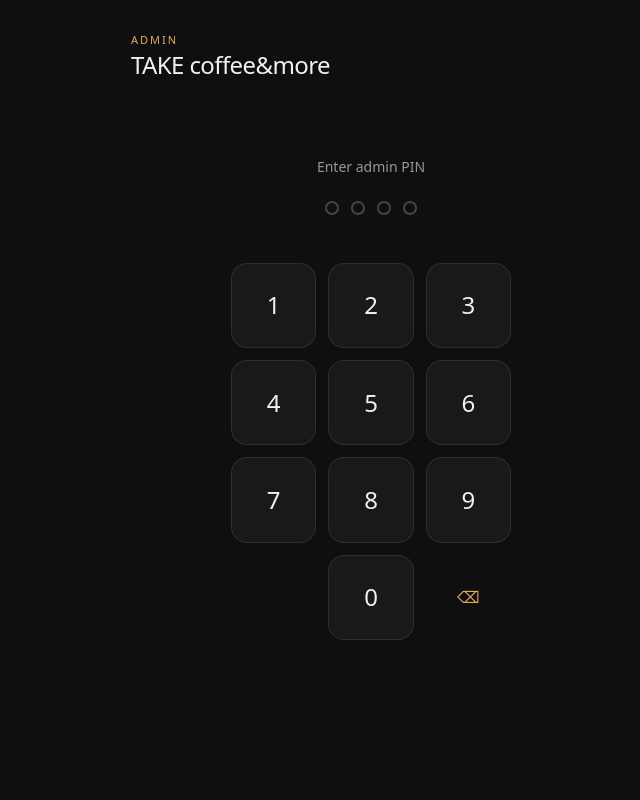
After one commit to alinaavanesova145-glitch/take-loyalty, a FastAPI app: template app/templates/admin.html in a window 1280 px wide. The commit adds this page. Shown: the whole page, without its empty margins (269-909 px from the left). Run offline with FastAPI, Linux system fonts and the light colour scheme; the template is opened without the code that fills it, so the values that code supplies are empty; some libraries are stand-ins or nearby versions.

Commit message:
feat: transaction history endpoint, single-branch rename, minimal admin dashboard
Part A - GET /api/user/{telegram_id}/transactions returns real Transaction
rows (newest-first, joined to branch name). client.html's History tab was
always rendering a hardcoded empty array -- now actually fetches this and
renders real history, falling back to empty (not a blank card) if the
fetch fails.

Part B - seed.py's default branch renamed Tumanyan 38 -> Aivazovsky park
(name + address; address wasn't explicitly specified, inferred from the
existing "<name>, Yerevan" pattern).

Part C - minimal read-only admin dashboard, reusing Employee.role rather
than new tables:
- get_current_admin depends on get_current_employee (valid session) plus
  a role check -- a valid barista session is 403'd, not 401, since they
  did authenticate fine, they're just not authorized for admin data.
- GET /api/admin/stats: total customers, cups sold, coffees redeemed,
  points outstanding (the balance liability), 7-day daily breakdown.
  Deliberately a volume dashboard only -- this points model never
  captured bill amounts, so there's no revenue figure to report.
- templates/admin.html: same PIN-pad pattern as barista.html, reused
  POST /api/barista/login (it already checks Employee by PIN hash
  regardless of role, so no new login flow needed), read-only stats
  view. Caught and fixed two bugs before shipping: a logout() call was
  clearing the DOM node its own error message lived in before the user
  could see it, and the inline <script> needed the same {% raw %} fix
  barista.html needed earlier this session for a literal '{{' inside a
  JS string -- missed carrying it over when writing this file fresh.
- app/config.py: added ADMIN_PIN alongside the existing BARISTA_PIN.

```diff
--- a/app/config.py
+++ b/app/config.py
@@ -16,6 +16,7 @@ class Settings(BaseSettings):
     # rather than declaring fields nothing reads.
     DATABASE_URL: str
     BARISTA_PIN: str = "1234"
+    ADMIN_PIN: str = "9999"
 
     model_config = SettingsConfigDict(
         env_file=".env",
--- a/app/main.py
+++ b/app/main.py
@@ -28,10 +28,19 @@ from fastapi.responses import HTMLResponse
 from fastapi.staticfiles import StaticFiles
 from fastapi.templating import Jinja2Templates
 from pydantic import BaseModel, Field
-from sqlalchemy import select
+from sqlalchemy import func, select
 from sqlalchemy.ext.asyncio import AsyncSession, async_sessionmaker, create_async_engine
 
-from app.models import Base, Branch, Employee, EmployeeSession, Transaction, TransactionType, User
+from app.models import (
+    Base,
+    Branch,
+    Employee,
+    EmployeeRole,
+    EmployeeSession,
+    Transaction,
+    TransactionType,
+    User,
+)
 
 # --------------------------------------------------------------------------
 # Config
@@ -93,6 +102,13 @@ async def customer_app(request: Request):
 async def barista_app(request: Request):
     return templates.TemplateResponse(
         request=request, name="barista.html", context={"app_name": APP_NAME}
+    )
+
+
+@app.get("/admin", response_class=HTMLResponse)
+async def admin_app(request: Request):
+    return templates.TemplateResponse(
+        request=request, name="admin.html", context={"app_name": APP_NAME}
     )
 
 
@@ -181,6 +197,27 @@ class TransactionOut(BaseModel):
     user: UserStateOut
 
 
+class TransactionRecord(BaseModel):
+    type: str
+    points_change: int
+    timestamp: datetime
+    branch_name: str
+
+
+class AdminDayStat(BaseModel):
+    date: str
+    cups_sold: int
+    coffees_redeemed: int
+
+
+class AdminStatsOut(BaseModel):
+    total_customers: int
+    total_cups_sold: int
+    total_coffees_redeemed: int
+    points_outstanding: int
+    last_7_days: list[AdminDayStat]
+
+
 # --------------------------------------------------------------------------
 # Helpers
 # --------------------------------------------------------------------------
@@ -267,6 +304,15 @@ async def get_current_employee(
     return employee
 
 
+async def get_current_admin(employee: Employee = Depends(get_current_employee)) -> Employee:
+    """Same session as get_current_employee, plus a role check. A valid
+    barista session is 403'd here, not 401 — they authenticated fine, they
+    just aren't authorized for admin-only data."""
+    if employee.role != EmployeeRole.ADMIN:
+        raise HTTPException(status_code=403, detail="Admin access required")
+    return employee
+
+
 # --------------------------------------------------------------------------
 # Customer-facing endpoints
 # --------------------------------------------------------------------------
@@ -278,6 +324,33 @@ async def get_user(
 ):
     user = await get_or_create_user(db, telegram_id, first_name)
     return user_state(user)
+
+
+@app.get("/api/user/{telegram_id}/transactions", response_model=list[TransactionRecord])
+async def get_user_transactions(
+    telegram_id: int, limit: int = 50, db: AsyncSession = Depends(get_db)
+):
+    result = await db.execute(select(User).where(User.telegram_id == telegram_id))
+    user = result.scalar_one_or_none()
+    if user is None:
+        return []
+
+    result = await db.execute(
+        select(Transaction, Branch.name)
+        .join(Branch, Transaction.branch_id == Branch.id)
+        .where(Transaction.user_id == user.id)
+        .order_by(Transaction.timestamp.desc())
+        .limit(limit)
+    )
+    return [
+        TransactionRecord(
+            type=tx.type.value,
+            points_change=tx.points_change,
+            timestamp=tx.timestamp,
+            branch_name=branch_name,
+        )
+        for tx, branch_name in result.all()
+    ]
 
 
 # --------------------------------------------------------------------------
@@ -422,3 +495,78 @@ async def redeem(
     await db.refresh(user)
 
     return TransactionOut(message="Free coffee redeemed!", user=user_state(user))
+
+
+# --------------------------------------------------------------------------
+# Admin endpoints
+# --------------------------------------------------------------------------
+
+
+@app.get("/api/admin/stats", response_model=AdminStatsOut)
+async def admin_stats(
+    db: AsyncSession = Depends(get_db),
+    admin: Employee = Depends(get_current_admin),
+):
+    total_customers = (await db.execute(select(func.count(User.id)))).scalar_one()
+
+    cups_points_sum = (
+        await db.execute(
+            select(func.sum(Transaction.points_change)).where(
+                Transaction.type == TransactionType.ACCUMULATE
+            )
+        )
+    ).scalar_one_or_none() or 0
+    total_cups_sold = cups_points_sum // POINTS_PER_CUP
+
+    total_coffees_redeemed = (
+        await db.execute(
+            select(func.count(Transaction.id)).where(Transaction.type == TransactionType.DEDUCT)
+        )
+    ).scalar_one()
+
+    points_outstanding = (
+        await db.execute(select(func.sum(User.points_balance)))
+    ).scalar_one_or_none() or 0
+
+    # Day-by-day breakdown, last 7 days (UTC calendar days — timestamps are
+    # naive UTC throughout this app, same as everywhere else).
+    today = datetime.now(timezone.utc).date()
+    since = datetime.combine(today - timedelta(days=6), datetime.min.time())
+
+    daily_result = await db.execute(
+        select(
+            func.date(Transaction.timestamp).label("day"),
+            Transaction.type,
+            func.sum(Transaction.points_change).label("points_sum"),
+            func.count(Transaction.id).label("cnt"),
+        )
+        .where(Transaction.timestamp >= since)
+        .group_by(func.date(Transaction.timestamp), Transaction.type)
+    )
+
+    day_stats: dict[str, dict[str, int]] = {
+        (today - timedelta(days=i)).isoformat(): {"cups_sold": 0, "coffees_redeemed": 0}
+        for i in range(7)
+    }
+    for row in daily_result:
+        day_value = row.day
+        day_key = day_value.isoformat() if hasattr(day_value, "isoformat") else str(day_value)
+        if day_key not in day_stats:
+            continue
+        if row.type == TransactionType.ACCUMULATE:
+            day_stats[day_key]["cups_sold"] = int(row.points_sum or 0) // POINTS_PER_CUP
+        elif row.type == TransactionType.DEDUCT:
+            day_stats[day_key]["coffees_redeemed"] = row.cnt
+
+    last_7_days = [
+        AdminDayStat(date=d, cups_sold=v["cups_sold"], coffees_redeemed=v["coffees_redeemed"])
+        for d, v in sorted(day_stats.items())
+    ]
+
+    return AdminStatsOut(
+        total_customers=total_customers,
+        total_cups_sold=total_cups_sold,
+        total_coffees_redeemed=total_coffees_redeemed,
+        points_outstanding=points_outstanding,
+        last_7_days=last_7_days,
+    )
--- /dev/null
+++ b/app/templates/admin.html
@@ -0,0 +1,210 @@
+<!DOCTYPE html>
+<html lang="en" data-app-name="{{ app_name | default('TAKE coffee&more') }}">
+
+<head>
+  <meta charset="UTF-8" />
+  <meta name="viewport" content="width=device-width, initial-scale=1.0" />
+  <title>TAKE coffee&more — Admin</title>
+
+  <script src="https://cdn.tailwindcss.com"></script>
+  <script defer src="https://cdn.jsdelivr.net/npm/alpinejs@3.14.1/dist/cdn.min.js"></script>
+
+  <style>
+    body { background: #0F0F12; }
+  </style>
+</head>
+
+<body class="bg-[#0F0F12] text-[#F5F1EA] font-sans antialiased min-h-screen">
+  <div id="app" class="max-w-lg mx-auto min-h-screen px-4 pt-8 pb-10" x-data="adminApp()" x-init="init()">
+
+    <header class="mb-6">
+      <p class="text-[11px] uppercase tracking-[0.18em] text-[#E2A85C] font-medium mb-1">Admin</p>
+      <p class="text-2xl leading-none tracking-tight" x-text="appName">TAKE coffee&more</p>
+    </header>
+
+    <!-- ===== PIN gate ===== -->
+    <template x-if="!sessionToken">
+      <section class="text-center pt-14">
+        <p class="text-sm text-[#9C978C] mb-6">Enter admin PIN</p>
+
+        <div class="flex justify-center gap-3 mb-2">
+          <template x-for="i in 4" :key="i">
+            <div class="w-3.5 h-3.5 rounded-full border-2 transition-colors duration-150"
+              :class="pin.length >= i ? 'bg-[#E2A85C] border-[#E2A85C]' : 'border-[#9C978C]/40 bg-transparent'"></div>
+          </template>
+        </div>
+        <p class="text-[#E87A5D] text-xs min-h-[16px] mb-6" x-text="pinError"></p>
+
+        <div class="grid grid-cols-3 gap-3 max-w-[280px] mx-auto">
+          <template x-for="n in [1,2,3,4,5,6,7,8,9]" :key="n">
+            <button @click="pressKey(n)"
+              class="bg-white/[0.045] border border-white/[0.09] aspect-square rounded-2xl text-2xl flex items-center justify-center active:bg-[#E2A85C]/15 transition-colors"
+              x-text="n"></button>
+          </template>
+          <div></div>
+          <button @click="pressKey(0)"
+            class="bg-white/[0.045] border border-white/[0.09] aspect-square rounded-2xl text-2xl flex items-center justify-center active:bg-[#E2A85C]/15 transition-colors">0</button>
+          <button @click="backspace()"
+            class="aspect-square rounded-2xl flex items-center justify-center text-[#E2A85C]">⌫</button>
+        </div>
+      </section>
+    </template>
+
+    <!-- ===== Stats ===== -->
+    <template x-if="sessionToken">
+      <section>
+        <template x-if="loading">
+          <p class="text-sm text-[#9C978C]">Loading…</p>
+        </template>
+
+        <template x-if="loadError">
+          <div class="bg-[#E87A5D]/10 border border-[#E87A5D]/30 rounded-2xl p-4 mb-4">
+            <p class="text-sm text-[#E87A5D]" x-text="loadError"></p>
+          </div>
+        </template>
+
+        <template x-if="stats">
+          <div>
+            <div class="grid grid-cols-2 gap-3 mb-6">
+              <div class="bg-white/[0.045] border border-white/[0.09] rounded-2xl p-4">
+                <p class="text-[11px] uppercase tracking-wide text-[#9C978C] mb-1">Total customers</p>
+                <p class="text-2xl font-medium" x-text="stats.total_customers"></p>
+              </div>
+              <div class="bg-white/[0.045] border border-white/[0.09] rounded-2xl p-4">
+                <p class="text-[11px] uppercase tracking-wide text-[#9C978C] mb-1">Cups sold</p>
+                <p class="text-2xl font-medium" x-text="stats.total_cups_sold"></p>
+              </div>
+              <div class="bg-white/[0.045] border border-white/[0.09] rounded-2xl p-4">
+                <p class="text-[11px] uppercase tracking-wide text-[#9C978C] mb-1">Free coffees redeemed</p>
+                <p class="text-2xl font-medium" x-text="stats.total_coffees_redeemed"></p>
+              </div>
+              <div class="bg-white/[0.045] border border-white/[0.09] rounded-2xl p-4">
+                <p class="text-[11px] uppercase tracking-wide text-[#9C978C] mb-1">Points outstanding</p>
+                <p class="text-2xl font-medium" x-text="stats.points_outstanding"></p>
+                <p class="text-[10px] text-[#9C978C] mt-1">balance owed across all customers</p>
+              </div>
+            </div>
+
+            <p class="text-[11px] uppercase tracking-wide text-[#9C978C] mb-2">Last 7 days</p>
+            <div class="bg-white/[0.045] border border-white/[0.09] rounded-2xl overflow-hidden mb-2">
+              <table class="w-full text-sm">
+                <thead>
+                  <tr class="border-b border-white/[0.09] text-[#9C978C] text-xs">
+                    <th class="text-left font-normal px-4 py-2">Date</th>
+                    <th class="text-right font-normal px-4 py-2">Cups sold</th>
+                    <th class="text-right font-normal px-4 py-2">Redeemed</th>
+                  </tr>
+                </thead>
+                <tbody>
+                  <template x-for="day in stats.last_7_days" :key="day.date">
+                    <tr class="border-b border-white/[0.05] last:border-0">
+                      <td class="px-4 py-2" x-text="day.date"></td>
+                      <td class="px-4 py-2 text-right" x-text="day.cups_sold"></td>
+                      <td class="px-4 py-2 text-right" x-text="day.coffees_redeemed"></td>
+                    </tr>
+                  </template>
+                </tbody>
+              </table>
+            </div>
+            <p class="text-[10px] text-[#9C978C]">Volume only — this points model doesn't capture bill amounts, so there's no revenue figure here.</p>
+          </div>
+        </template>
+
+        <button @click="logout()" class="block mt-6 text-xs text-[#9C978C] underline underline-offset-2">Lock</button>
+      </section>
+    </template>
+
+  </div>
+
+  <script>
+    {% raw %}
+    function adminApp() {
+      return {
+        pin: '',
+        pinError: '',
+        sessionToken: sessionStorage.getItem('take_admin_token') || null,
+        stats: null,
+        loading: false,
+        loadError: '',
+        appName: 'TAKE coffee&more',
+
+        init() {
+          const raw = document.documentElement.dataset.appName || '';
+          if (raw && !raw.includes('{{')) this.appName = raw;
+          document.title = this.appName + ' — Admin';
+          if (this.sessionToken) this.loadStats();
+        },
+
+        pressKey(n) {
+          if (this.pin.length >= 4) return;
+          this.pin += String(n);
+          this.pinError = '';
+          if (this.pin.length === 4) this.submitPin();
+        },
+        backspace() {
+          this.pin = this.pin.slice(0, -1);
+        },
+
+        async submitPin() {
+          try {
+            const res = await fetch('/api/barista/login', {
+              method: 'POST',
+              headers: { 'Content-Type': 'application/json' },
+              body: JSON.stringify({ pin: this.pin }),
+            });
+            const data = await res.json();
+            if (!res.ok || !data.ok) {
+              this.pinError = res.status === 429
+                ? (data.detail || 'Too many attempts — try again later')
+                : 'Incorrect PIN, try again';
+              this.pin = '';
+              return;
+            }
+            this.sessionToken = data.session_token;
+            sessionStorage.setItem('take_admin_token', this.sessionToken);
+            this.pin = '';
+            this.loadStats();
+          } catch (err) {
+            this.pinError = 'Network error — try again';
+            this.pin = '';
+          }
+        },
+
+        async loadStats() {
+          this.loading = true;
+          this.loadError = '';
+          try {
+            const res = await fetch('/api/admin/stats', {
+              headers: { 'Authorization': 'Bearer ' + this.sessionToken },
+            });
+            const data = await res.json();
+            if (res.status === 403) {
+              this.logout('This PIN is valid but not an admin PIN — access denied.');
+              return;
+            }
+            if (!res.ok) {
+              this.logout(data.detail || 'Could not load stats.');
+              return;
+            }
+            this.stats = data;
+          } catch (err) {
+            this.loadError = 'Network error loading stats.';
+          } finally {
+            this.loading = false;
+          }
+        },
+
+        logout(message) {
+          this.sessionToken = null;
+          this.stats = null;
+          sessionStorage.removeItem('take_admin_token');
+          this.pin = '';
+          this.pinError = message || '';
+        },
+      };
+    }
+    {% endraw %}
+  </script>
+</body>
+
+</html>
```
Also changed, not shown: app/templates/client.html (+10 -1 lines), seed.py (+30 -2 lines).
